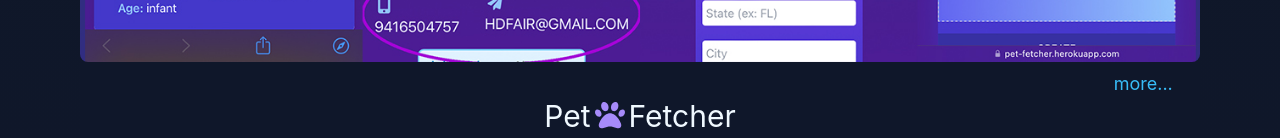
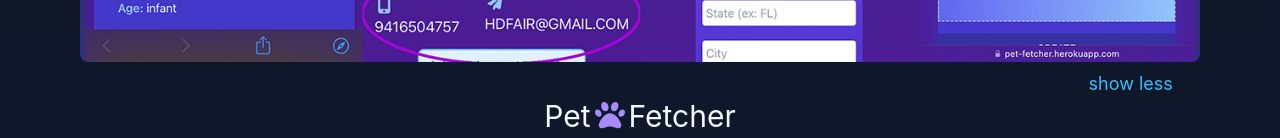
Before and after one commit to garretthilberling/hilberling-react-portfolio, a React (Create React App) app: page / in a window 1280 px wide. Shown: the part 637-775 px from the top of the page. Built offline with nearby package versions, Linux system fonts and the light colour scheme; what tw-elements would draw is missing.

Commit message:
one last change lol.

```diff
--- a/src/components/LgScreenCarousel/index.js
+++ b/src/components/LgScreenCarousel/index.js
@@ -132,7 +132,7 @@ function LgScreenCarousel() {
     },
   ]);
 
-  const [showDescription, toggleShowDescription] = useState(false);
+  const [showDescription, toggleShowDescription] = useState(true);
 
   return (
       <Carousel>
--- a/src/index.js
+++ b/src/index.js
@@ -1,7 +1,6 @@
 import React from 'react';
 import ReactDOM from 'react-dom/client';
 import 'tw-elements';
-// import styles from 'react-responsive-carousel/lib/styles/carousel.min.css';
 import './index.css';
 import App from './App';
 import reportWebVitals from './reportWebVitals';
```
